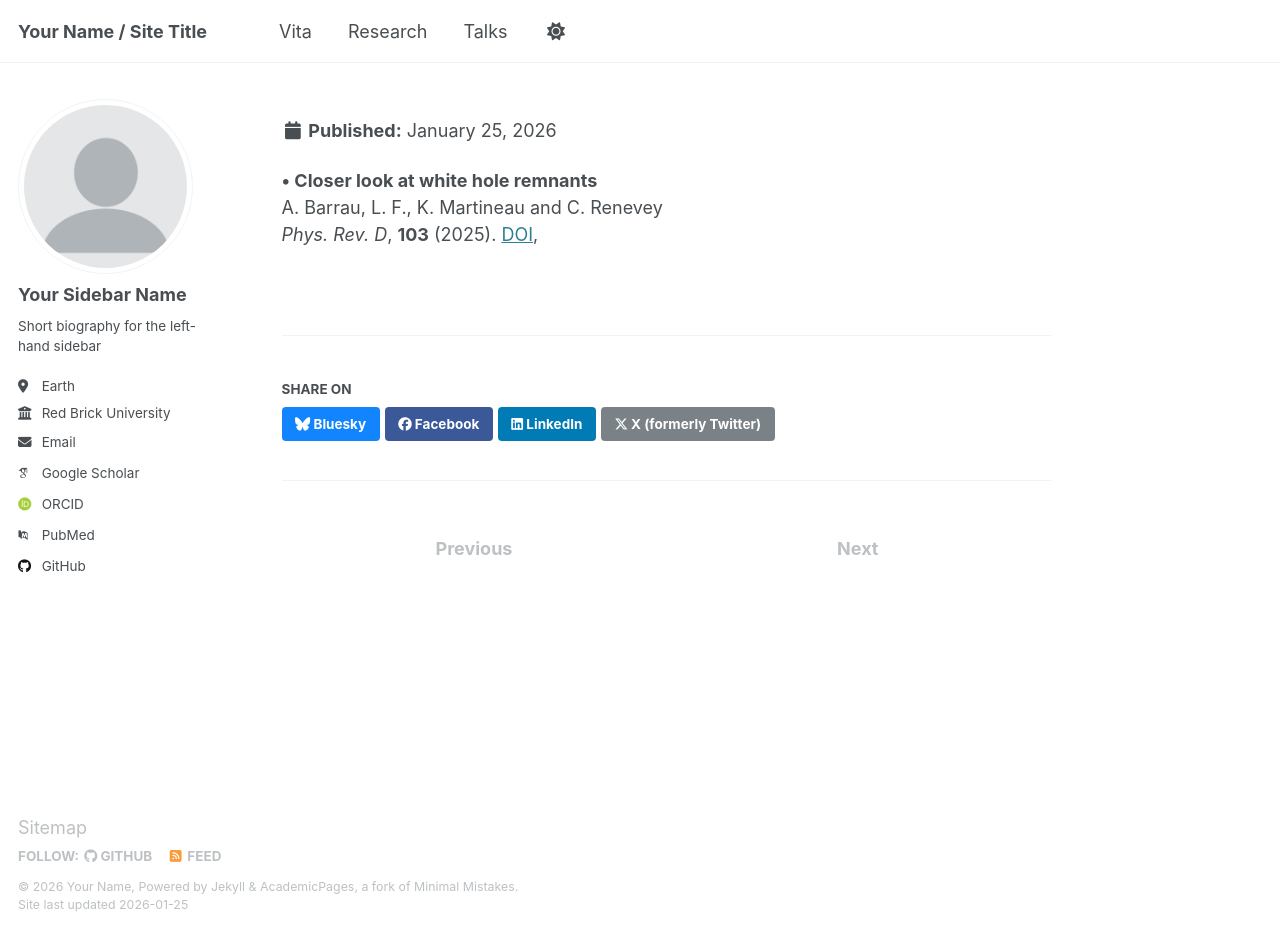
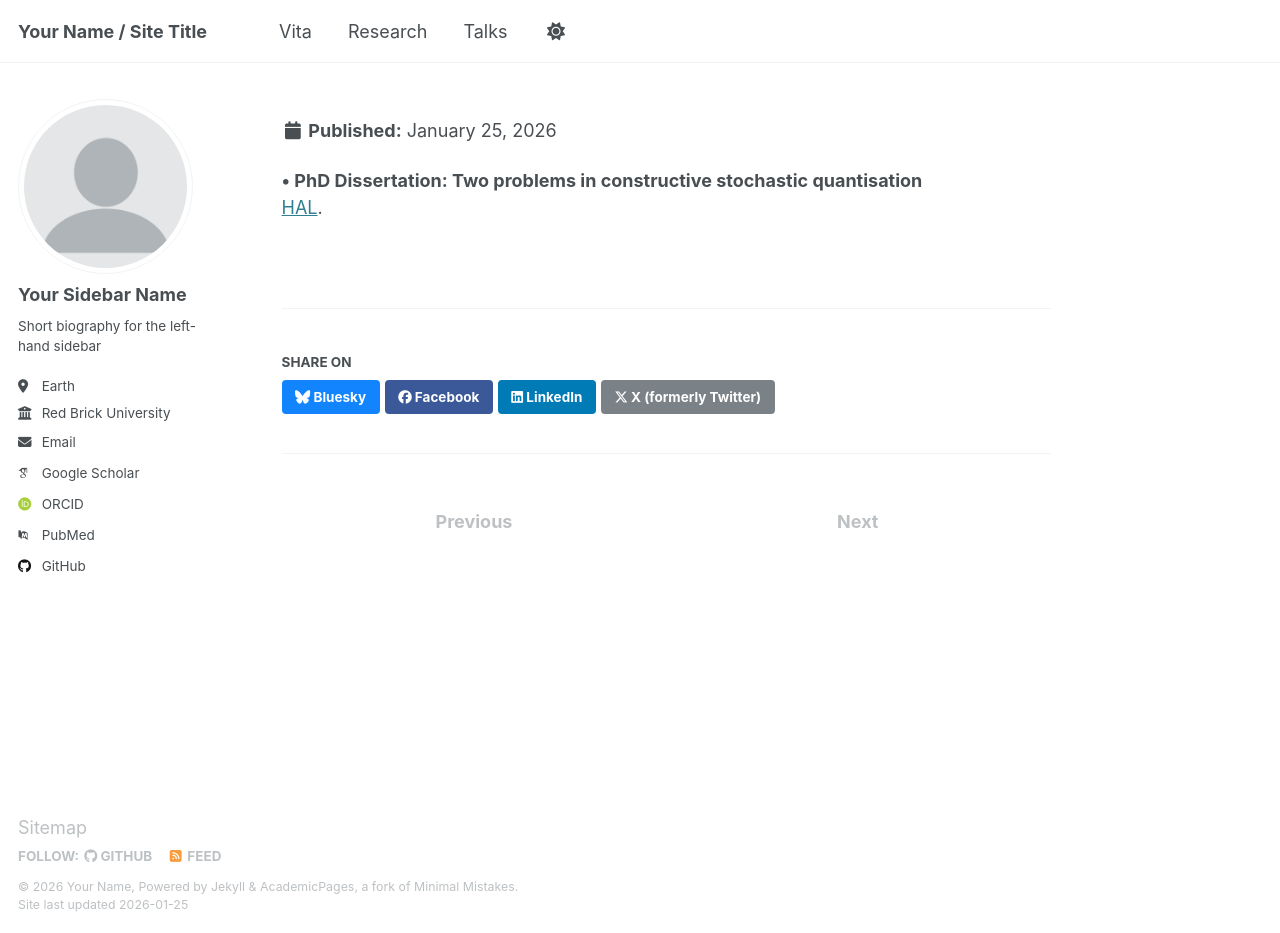
Before and after one commit to leonardferdinand/leonardferdinand.github.io, a Jekyll site: the page built from _publications/myphd.md, in a window 1280 px wide and 933 px high. Built offline with Jekyll 4.4.1, drawn with Linux system fonts in a browser that asks for light colours; some web fonts are replaced.

Commit message:
Update myphd.md

```diff
--- a/_publications/myphd.md
+++ b/_publications/myphd.md
@@ -7,4 +7,4 @@ category: other
 ---
 
 
- <b> &#8226; Closer look at white hole remnants</b> <br>A. Barrau, L. F., K. Martineau and C. Renevey<br> <em>Phys. Rev. D</em>,  <b>103</b> (2025). <a href='https://journals.aps.org/prd/abstract/10.1103/PhysRevD.103.043532' target='_blank'>DOI</a>,
+ <b> &#8226; PhD Dissertation: Two problems in constructive stochastic quantisation</b><br><a href='https://theses.hal.science/tel-04735948v1' target='_blank'>HAL</a>.
```
